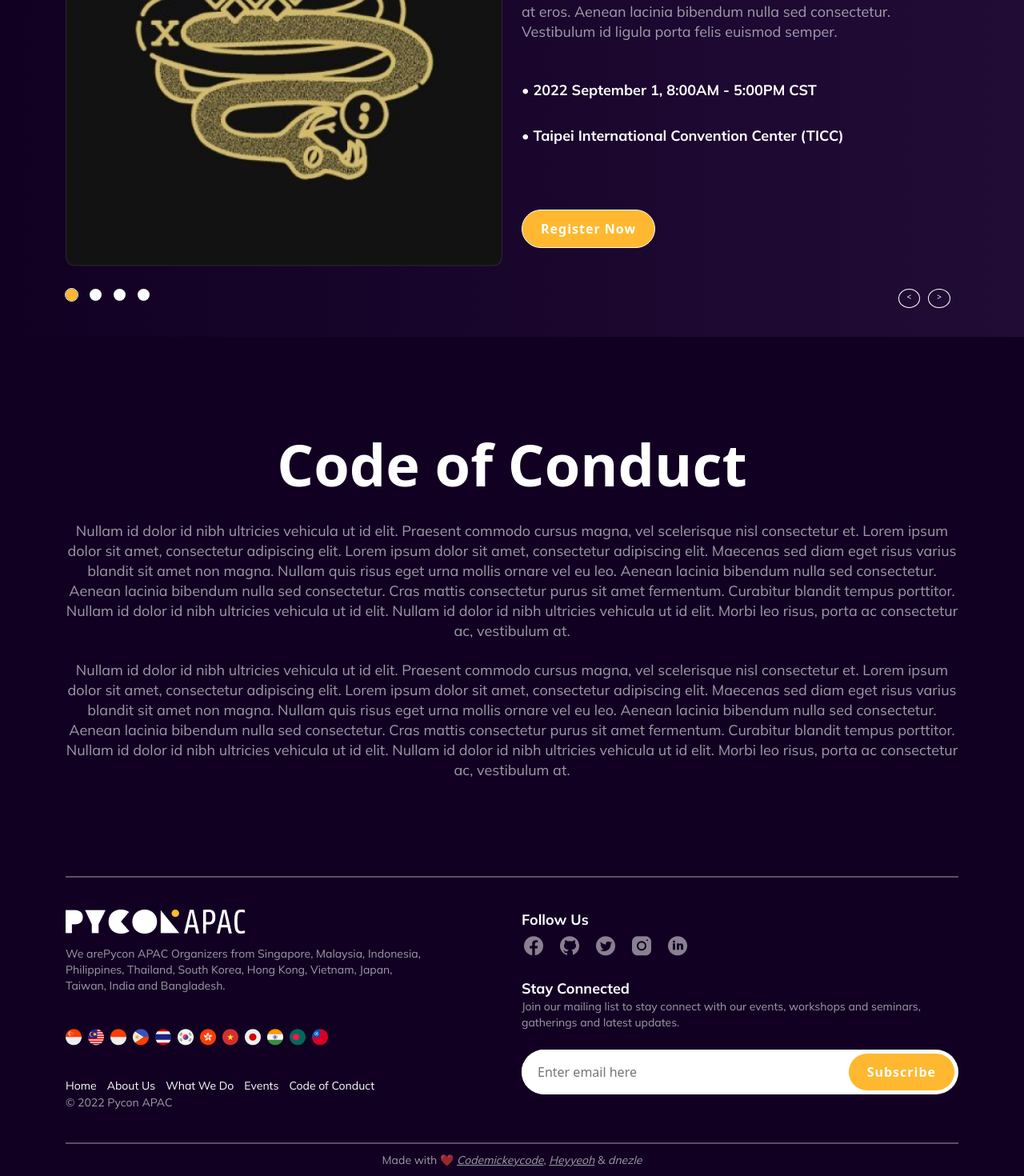
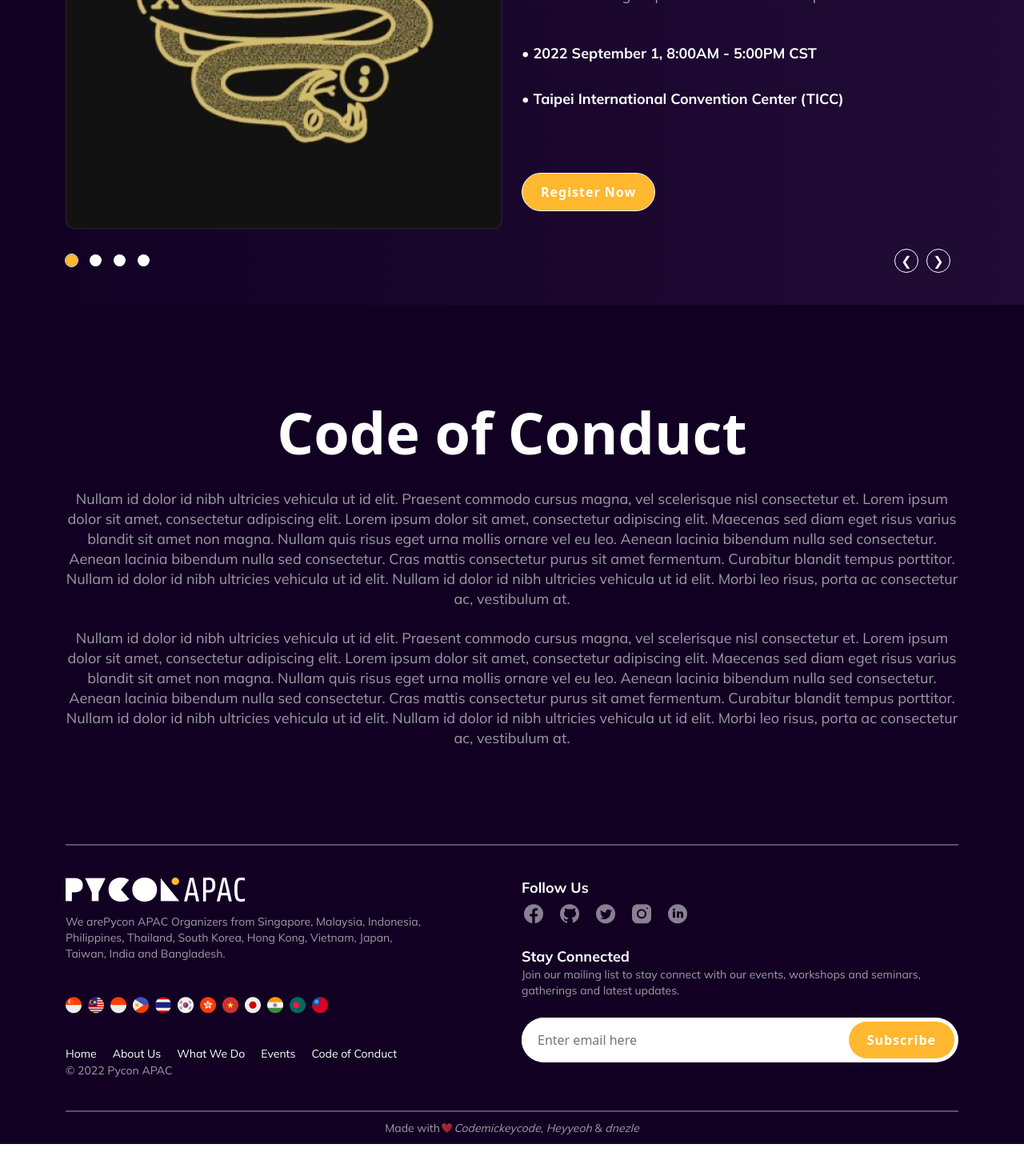
Before and after one commit to pythonph/pycon-apac-organizers, a React (Create React App) app: page / in a window 1280 px wide. Shown: the part 4123-5593 px from the top of the page at 80% size. After the commit the page ends 5553 px from the top, so only its background shows below. Built offline with nearby package versions, Linux system fonts and the light colour scheme.

Commit message:
ui fixes

```diff
--- a/src/App.css
+++ b/src/App.css
@@ -1,5 +1,6 @@
 .header-banner-area {
   background-image: url('../public/images/bg-img.jpeg');
-  background-size: cover;
-  padding: 0 0 80px 0;
+  background-size: contain;
+  background-repeat: round;
+  padding: 0 0 10px 0;
 }
--- a/src/views/about/About.tsx
+++ b/src/views/about/About.tsx
@@ -9,6 +9,7 @@
           <div className="left-text-content">
             <div className="section-heading">
               <h1 className="text-white">About Us</h1>
+              <br />
             </div>
             <div className="medium-text text-white" style={{opacity: '60%'}}>
               Vestibulum id ligula porta felis euismod semper. Praesent commodo cursus magna,
--- a/src/views/events/Events.tsx
+++ b/src/views/events/Events.tsx
@@ -137,8 +137,21 @@
               ))}
             </div>
             <div className="nav-carousels mobile-off">
-              <span onClick={() => nextPrevSlide(currentSlide - 1)} title="Previous slide" className="nav-carousel prev" role="button"></span>
-              <span onClick={() => nextPrevSlide(currentSlide + 1)} title="Next slide" className="nav-carousel next" role="button"></span>
+              <div
+                onClick={() => nextPrevSlide(currentSlide - 1)}
+                title="Previous slide" className="nav-carousel text-center"
+                role="button"
+              >
+                &#10094;
+              </div>
+              <div
+                onClick={() => nextPrevSlide(currentSlide + 1)}
+                title="Next slide"
+                className="nav-carousel text-center"
+                role="button"
+              >
+                &#10095;
+              </div>
             </div>
           </div>
         </div>
--- a/src/views/events/style.css
+++ b/src/views/events/style.css
@@ -23,9 +23,12 @@
   width: 30px;
   border: 1px solid #FFFFFF;
   color: #FFFFFF;
-  padding: 2px 10px 6px 10px;
-  font-size: x-small;
   margin: 0 10px 0 0;
+  padding: 2px;
+}
+
+.nav-carousels {
+  display: flex;
 }
 
 .nav-carousel:hover {
@@ -47,14 +50,6 @@
 
 .dot:not(:last-of-type) {
   margin: 0 15px 0 0;
-}
-
-.next:after {
-	content: ">";
-}
-
-.prev:after {
-	content: "<";
 }
 
 .dot:hover,
--- a/src/views/footer/Footer.tsx
+++ b/src/views/footer/Footer.tsx
@@ -96,8 +96,12 @@
             </div>
             <div className="footer-divider"></div>
         </div>
-        <div className="small-text text-white text-center footer-credits">
-            Made with ❤️ <a href="https://codemickeycode.com/">Codemickeycode</a>, <a href="https://www.heyyeoh.com/">Heyyeoh</a> & <a>dnezle</a>
+        <div className="small-text text-white footer-credits">
+            <div>Made with</div>
+            <div className="hearbeat"> ❤️ </div>
+            <div>
+                <a href="https://codemickeycode.com/">Codemickeycode</a>, <a href="https://www.heyyeoh.com/">Heyyeoh</a> & <a>dnezle</a>
+            </div>
         </div>
     </>
   )
--- a/src/views/footer/style.css
+++ b/src/views/footer/style.css
@@ -14,11 +14,17 @@
 .footer-credits {
   opacity: 60%;
   padding: 10px;
+  display: flex;
+  justify-content: center;
+}
+
+.footer-credits a, .footer-credits a:hover {
+  color: unset;
+  font-style: italic;
 }
 
 .footer-credits a {
-  color: unset;
-  font-style: italic;
+  text-decoration: none;
 }
 
 .country-item {
@@ -26,7 +32,7 @@
 }
 
 .footer-nav-item {
-  padding: 20px 13px 0px 0;
+  padding: 20px 20px 0px 0;
 }
 
 .footer-nav-item a {
@@ -92,3 +98,29 @@
   right: 4px;
   bottom: 4px;
 }
+
+.hearbeat {
+  animation: heartbeat 1s infinite;
+  opacity: revert !important;
+}
+
+@keyframes heartbeat {
+  0% {
+    transform: scale( .75 );
+  }
+  20% {
+    transform: scale( 1 );
+  }
+  40%{
+    transform: scale( .75 );
+  }
+  60% {
+    transform: scale( 1 );
+  }
+  80% {
+    transform: scale( .75 );
+  }
+  100% {
+    transform: scale( .75 );
+  }
+}
```
Also changed, not shown: 1 other file (tests, documents, lock files or other folders).
